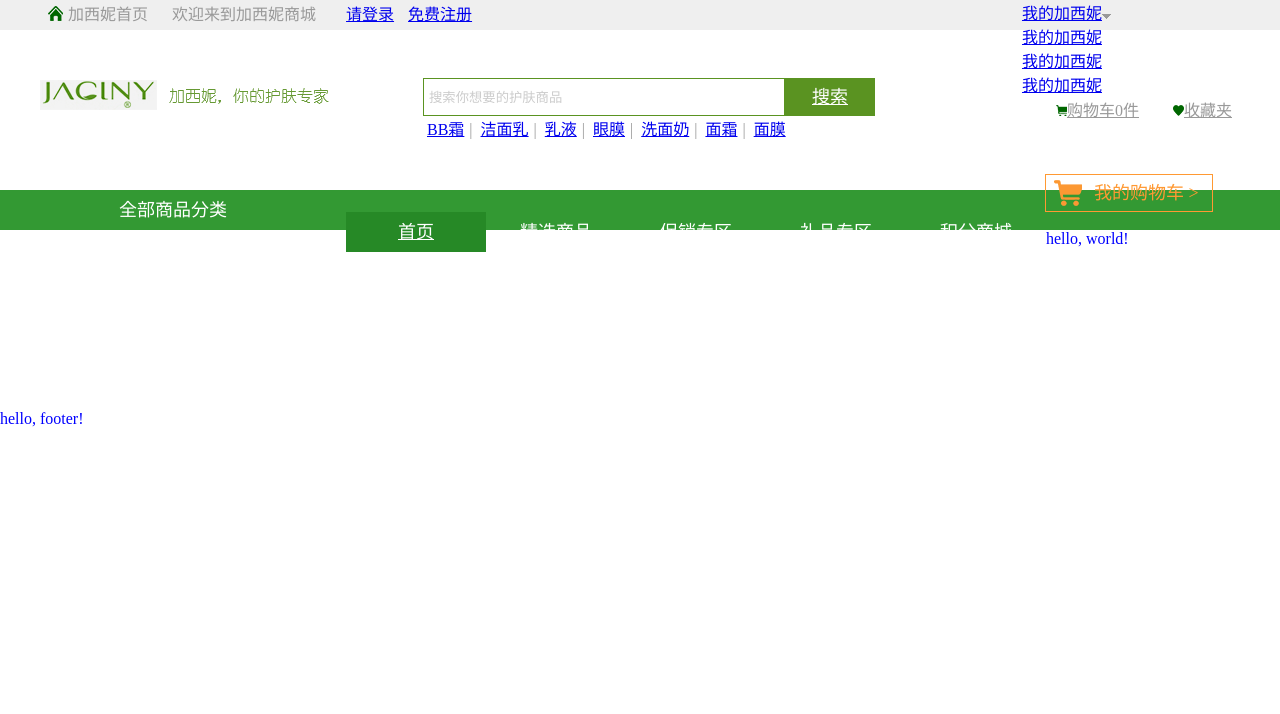
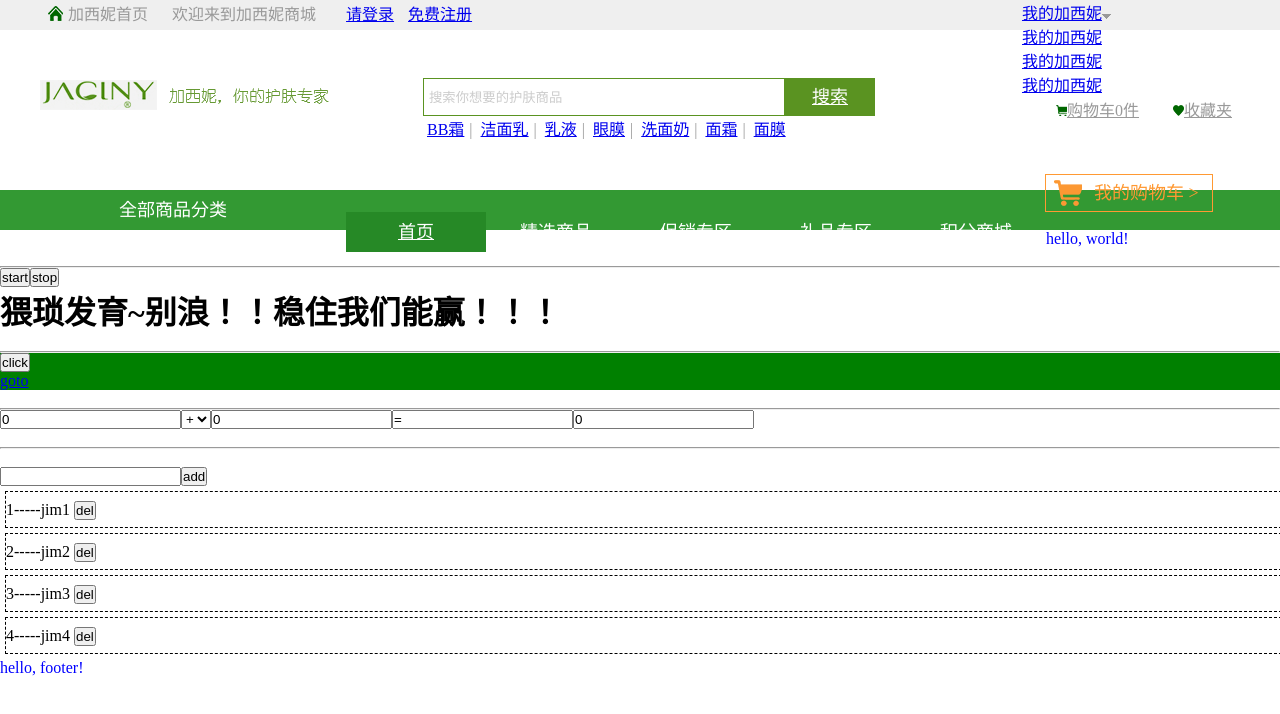
Before and after one commit to jiaxini/view, a Vue app: page / in a window 1280 px wide. Shown: the top 714 px of the page. Built offline with nearby package versions, Linux system fonts and the light colour scheme.

Commit message:
some test

```diff
--- a/package.json
+++ b/package.json
@@ -1,5 +1,5 @@
 {
-  "name": "start",
+  "name": "jiaxini",
   "version": "1.0.0",
   "description": "A Vue.js project",
   "author": "还不如一只猪威武 <liamxin@yeah.net>",
--- a/src/components/Header.vue
+++ b/src/components/Header.vue
@@ -84,11 +84,11 @@
         <div class="navbar">
             <div class="ng">
 				<div class="menu">
-					<div class="menu_title">
+					<div class="menu_title" @click="show()">
 						全部商品分类
 						<span></span>
                     </div>
-					<ul>
+					<ul v-if="item">
                         <li v-for="(item, index) of items" :key="index" >
                             {{item.name}}{{index}}
                         </li>
@@ -108,8 +108,12 @@
 <script>
 export default {
     name: 'Header',
+    methods:{
+        show: () => this.item = !this.item
+    },
     data(){
         return {
+            item: true,
             pic: {
                 index: require('@/assets/index/index.png'),
                 down: require('@/assets/index/down.png'),
@@ -119,16 +123,16 @@ export default {
                 cart2: require('@/assets/index/shop_cart2.png')
             },
             items: [
-                {id:1, url:'shop_list.html',name: '面膜系列'},
-                {id:2, url: "shop_list.html", name :"面霜系列"},
-				{id:3, url: "shop_list.html", name :"眼霜系列"},
-				{id:4, url: "shop_list.html", name :"BB霜系列"},
-				{id:5, url: "shop_list.html", name :"原液系列"},
-				{id:6, url: "shop_list.html", name :"乳液系列"},
-				{id:7, url: "shop_list.html", name :"精华素系列"},
-				{id:8, url: "shop_list.html", name :"洁面乳系列"},
-				{id:9, url: "shop_list.html", name :"爽肤水系列"},
-				{id:10, url: "shop_list.html", name :"面部润肤系列"}
+                {url:'shop_list.html', name: '面膜系列'},
+                {url: "shop_list.html", name :"面霜系列"},
+				{url: "shop_list.html", name :"眼霜系列"},
+				{url: "shop_list.html", name :"BB霜系列"},
+				{url: "shop_list.html", name :"原液系列"},
+				{url: "shop_list.html", name :"乳液系列"},
+				{url: "shop_list.html", name :"精华素系列"},
+				{url: "shop_list.html", name :"洁面乳系列"},
+				{url: "shop_list.html", name :"爽肤水系列"},
+				{url: "shop_list.html", name :"面部润肤系列"}
             ]
         }
 
--- a/src/components/Index.vue
+++ b/src/components/Index.vue
@@ -3,24 +3,144 @@
         <p>
             hello, world!
         </p>
-        <br />
-        <br />
-        <br />
-        <br />
-        <br />
-        <br />
-        <br />
-        <br />
-        <br />
+        <div>
+            <br />
+            <hr />
+            <input type="button" value="start" @click="start" />
+            <input type="button" value="stop" @click="stop" />
+            <h1 v-text="msg">{{ msg }}</h1>
+            <br />
+            <hr />
+            <div class="inner" @click="innerClick">
+                <input type="button" value="click" @click.stop="btnClick" />
+                <br />
+                <a href="http://www.baidu.com" @click.prevent.once="linkClick">goto</a>
+            </div>
+            <br />
+            <hr />
+            <div>
+                <input type="text"  v-model="n1" />
+                <select v-model="opt">
+                    <option value="+">+</option>
+                    <option value="-">-</option>
+                    <option value="*">*</option>
+                    <option value="/">/</option>
+                </select>
+                <input type="text"  v-model="n2" />
+                <input type="input"  value="=" @click="clac" />
+                <input type="text" v-model="result">
+            </div>
+            <br><hr><br>
+            <input type="input" v-model='listName'>
+            <input type="button" value="add" @click="add">
+            <transition-group appear tag="ul">
+                <li v-for="item in list" :key='item.id'>
+                    {{item.id}}-----{{item.name}}
+                    <input type="button" value="del" @click="del(item.id)">
+                </li>
+            </transition-group>
+        </div>
     </div>
 </template>
 <script>
 export default {
-    name: 'Index'
+    name: 'Index',
+    data(){
+        return {
+            intervalId: null,
+            msg: '猥琐发育~别浪！！稳住我们能赢！！！',
+            n1: 0,
+            n2: 0,
+            opt: "+",
+            result: 0,
+            list:[
+                {id:1,name:'jim1'},
+                {id:2,name:'jim2'},
+                {id:3,name:'jim3'},
+                {id:4,name:'jim4'}
+            ],
+            listName:'',
+            listId: 5
+        }
+    },
+    methods: {
+        start(){
+            if(this.intervalId) return;
+            this.stop();
+            this.intervalId = setInterval(() => {
+                this.msg=this.msg.substring(1)+this.msg.substring(0,1);
+            },400);
+        },
+        stop(){
+            if(this.intervalId){
+                clearInterval(this.intervalId);
+                this.intervalId = null;
+            }
+        },
+        innerClick(){
+            console.log("inner click");
+        },
+        btnClick(){
+            console.log('button click');
+        },
+        linkClick(){
+            console.log('a click');
+        },
+        clac(){
+            switch(this.opt){
+                case "+":
+                    this.result = parseFloat(this.n1) + parseFloat(this.n2);
+                    break;
+                case "-":
+                    this.result = parseFloat(this.n1) - parseFloat(this.n2);
+                    break;
+                case "*":
+                    this.result = parseFloat(this.n1) * parseFloat(this.n2);
+                    break;
+                case "/":
+                    this.result = parseFloat(this.n1) / parseFloat(this.n2);
+                    break;
+
+
+            }
+        },
+        add(){this.list.push( {id: this.listId++,name: this.listName})},
+        del(id){this.list = this.list.filter(item => item.id != id)}
+    }
 }
 </script>
 <style scoped>
 p {
     color: blue;
 }
+
+.inner {
+    background: green;
+}
+
+li {
+    border: 1px dashed black;
+    margin: 5px;
+    line-height: 35px;
+    width: 100%;
+    list-style: none;
+}
+
+li:hover{
+    background: pink;
+    transition: all 0.6s ease;
+}
+.v-enter, .v-leave-to {
+    opacity: 0;
+    transform: translateY(80px);
+}
+.v-enter-active,.v-leave-active {
+    transition: all 0.6s ease;
+}
+.v-move {
+    transition: all 0.6s ease;
+}
+.v-leave-active {
+    position: absolute;
+}
 </style>
```
